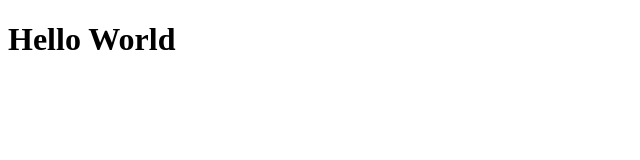
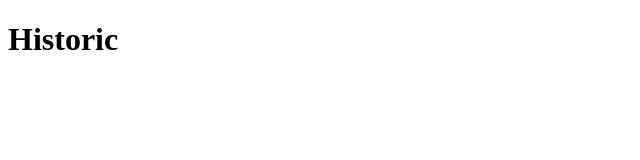
Before and after one commit to GeovaniJose/vortx-falemais, a React (Create React App) app: page /historic in a window 1280 px wide. Shown: the top 160 px of the page, without its empty margins (0-640 px from the left). Built offline with nearby package versions, Linux system fonts and the light colour scheme.

Commit message:
Configure routes

```diff
--- a/package.json
+++ b/package.json
@@ -12,7 +12,9 @@
     "@types/react-dom": "^16.9.8",
     "react": "^17.0.1",
     "react-dom": "^17.0.1",
+    "react-router-dom": "^5.2.0",
     "react-scripts": "4.0.1",
+    "styled-components": "^5.2.1",
     "typescript": "^4.0.3",
     "web-vitals": "^0.2.4"
   },
@@ -35,6 +37,8 @@
     ]
   },
   "devDependencies": {
+    "@types/react-router-dom": "^5.1.6",
+    "@types/styled-components": "^5.1.4",
     "@typescript-eslint/eslint-plugin": "^4.9.1",
     "@typescript-eslint/parser": "^4.9.1",
     "eslint": "^7.15.0",
--- a/src/App.tsx
+++ b/src/App.tsx
@@ -1,9 +1,12 @@
 import React from 'react';
+import { BrowserRouter } from 'react-router-dom';
 
-function App() {
-  return (
-    <h1>Hello World</h1>
-  );
-}
+import Routes from './routes';
+
+const App: React.FC = () => (
+  <BrowserRouter>
+    <Routes />
+  </BrowserRouter>
+);
 
 export default App;
--- a/src/index.tsx
+++ b/src/index.tsx
@@ -6,5 +6,5 @@ ReactDOM.render(
   <React.StrictMode>
     <App />
   </React.StrictMode>,
-  document.getElementById('root')
+  document.getElementById('root'),
 );
--- /dev/null
+++ b/src/pages/Dashboard/index.tsx
@@ -0,0 +1,13 @@
+import React from 'react';
+
+import { Container } from './styles';
+
+const Dashboard: React.FC = () => {
+  return (
+    <Container>
+      <h1>Dashboard</h1>
+    </Container>
+  );
+};
+
+export default Dashboard;
--- /dev/null
+++ b/src/pages/Dashboard/styles.ts
@@ -0,0 +1,3 @@
+import styled from 'styled-components';
+
+export const Container = styled.div``;
--- /dev/null
+++ b/src/pages/Historic/index.tsx
@@ -0,0 +1,13 @@
+import React from 'react';
+
+import { Container } from './styles';
+
+const Historic: React.FC = () => {
+  return (
+    <Container>
+      <h1>Historic</h1>
+    </Container>
+  );
+};
+
+export default Historic;
--- /dev/null
+++ b/src/pages/Historic/styles.ts
@@ -0,0 +1,3 @@
+import styled from 'styled-components';
+
+export const Container = styled.div``;
--- /dev/null
+++ b/src/routes/index.tsx
@@ -0,0 +1,14 @@
+import React from 'react';
+import { Route, Switch } from 'react-router-dom';
+
+import Dashboard from '../pages/Dashboard';
+import Historic from '../pages/Historic';
+
+const Routes: React.FC = () => (
+  <Switch>
+    <Route path="/" exact component={Dashboard} />
+    <Route path="/historic" component={Historic} />
+  </Switch>
+);
+
+export default Routes;
```
Also changed, not shown: 2 other files (tests, documents, lock files or other folders).
